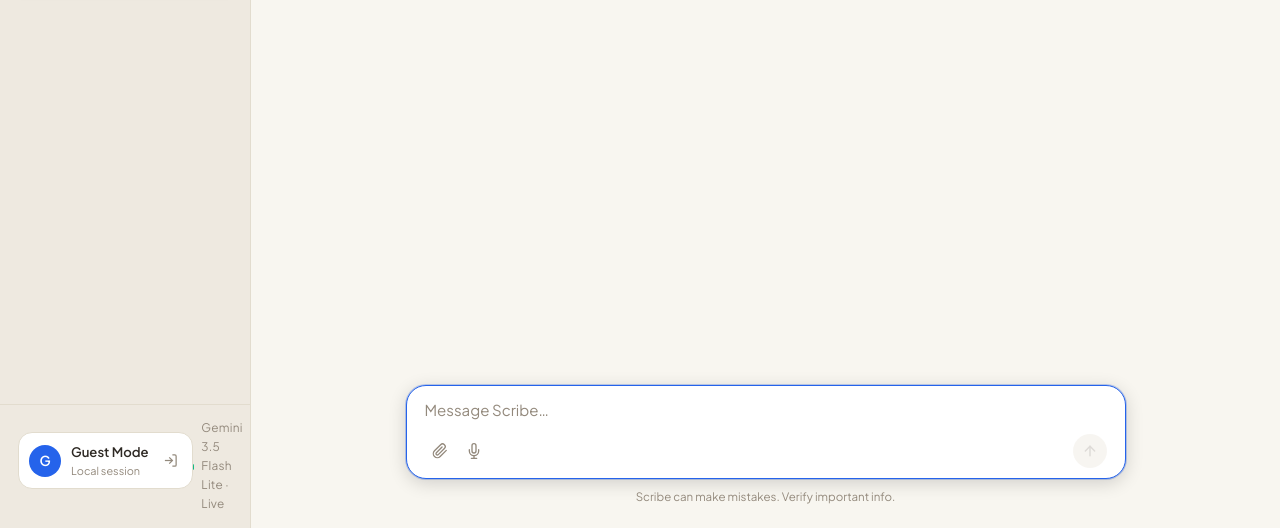
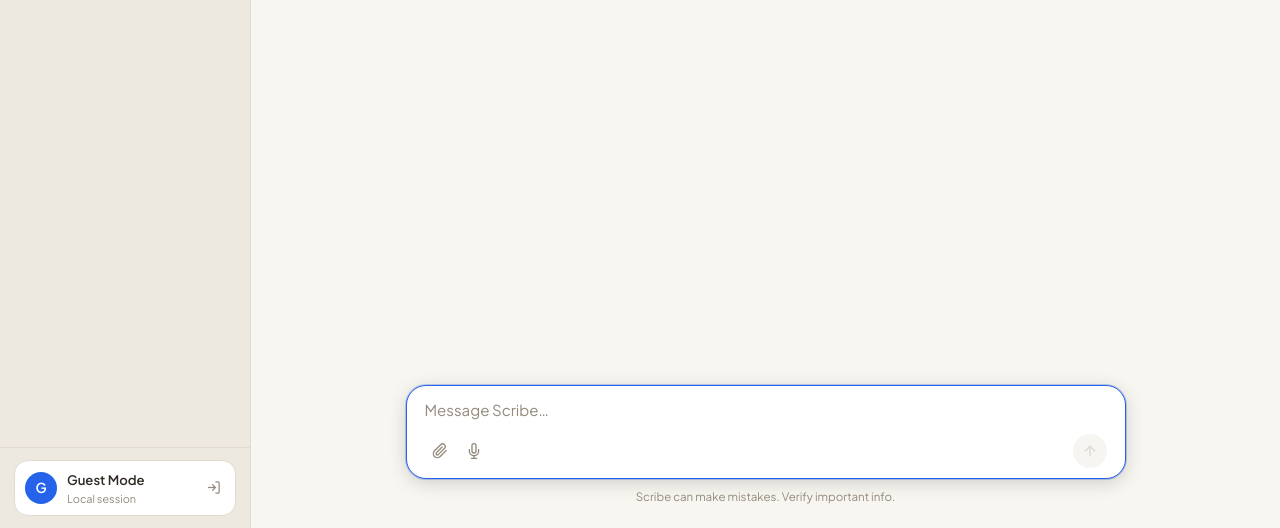
Before and after one commit to SahilPathan18/scribe, a website: page public/index.html in a window 1280 px wide. Shown: the part 272-800 px from the top of the page. Drawn offline with Linux system fonts and the light colour scheme; no server answers.

Commit message:
style(ui): remove model name indicator from sidebar footer

```diff
--- a/public/index.html
+++ b/public/index.html
@@ -82,10 +82,6 @@
             <line x1="15" y1="12" x2="3" y2="12" />
           </svg>
         </button>
-      </div>
-      <div class="system-status">
-        <span class="status-dot"></span>
-        <span id="model-indicator-text">Gemini 3.5 Flash Lite · Live</span>
       </div>
     </div>
   </aside>
--- a/public/style.css
+++ b/public/style.css
@@ -380,27 +380,10 @@ body.sidebar-collapsed {
 
 /* Sidebar Footer */
 .sidebar-footer {
-  padding: 14px 18px;
+  padding: 12px 14px;
   border-top: 1px solid var(--line-subtle);
   display: flex;
   align-items: center;
-  justify-content: space-between;
-}
-
-.system-status {
-  display: flex;
-  align-items: center;
-  gap: 7px;
-  font-size: 0.74rem;
-  color: var(--ink-muted);
-  letter-spacing: 0.02em;
-}
-
-.status-dot {
-  width: 6px;
-  height: 6px;
-  border-radius: 50%;
-  background: #10b981;
 }
 
 .btn-clear-archive {
@@ -1651,6 +1634,7 @@ body.sidebar-collapsed {
 }
 
 .user-profile-widget {
+  width: 100%;
   display: flex;
   align-items: center;
   gap: 10px;
@@ -1658,7 +1642,7 @@ body.sidebar-collapsed {
   background: var(--bg-surface);
   border: 1px solid var(--line-subtle);
   border-radius: var(--radius-md);
-  margin-bottom: 12px;
+  margin-bottom: 0;
   transition: all .2s ease;
 }
 
```
